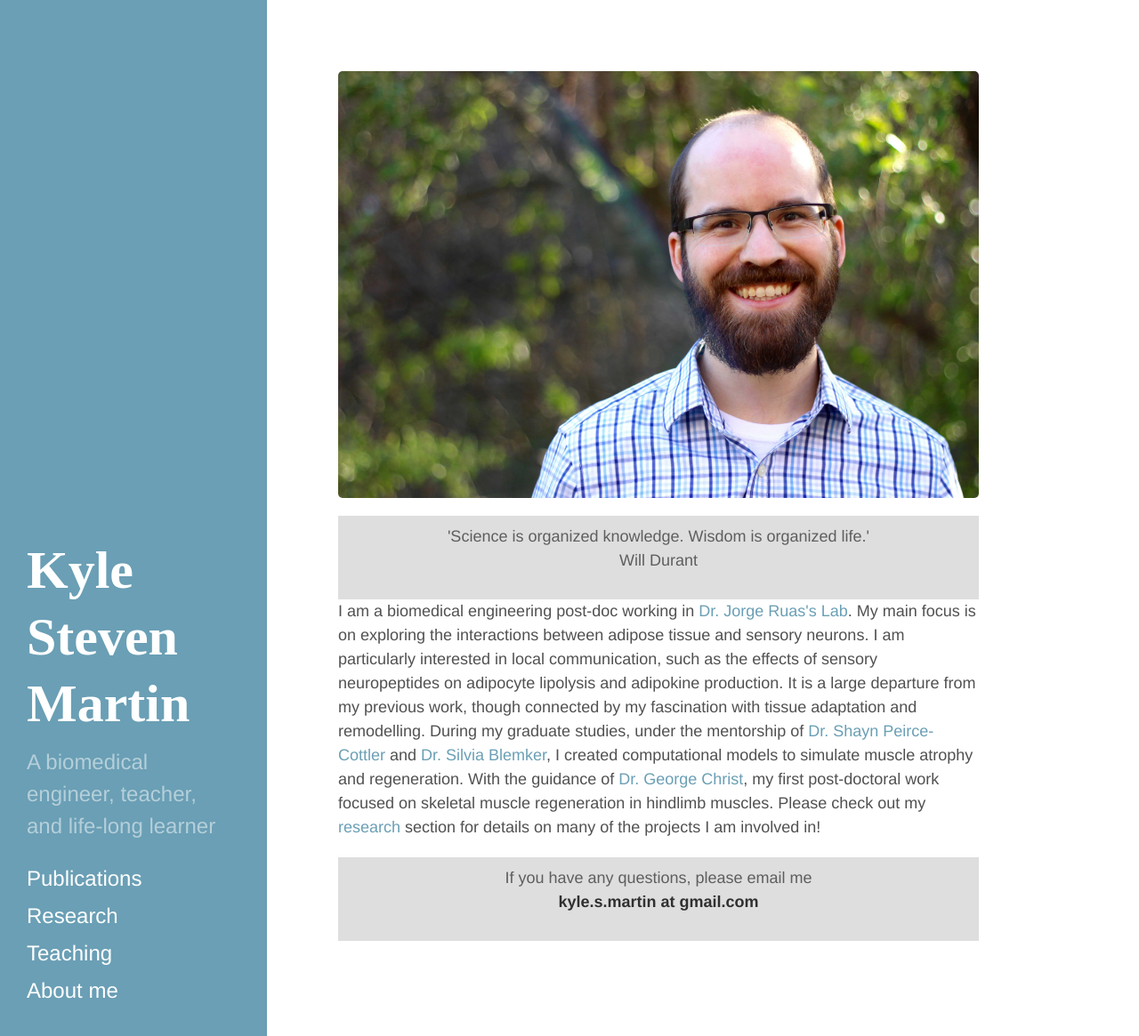
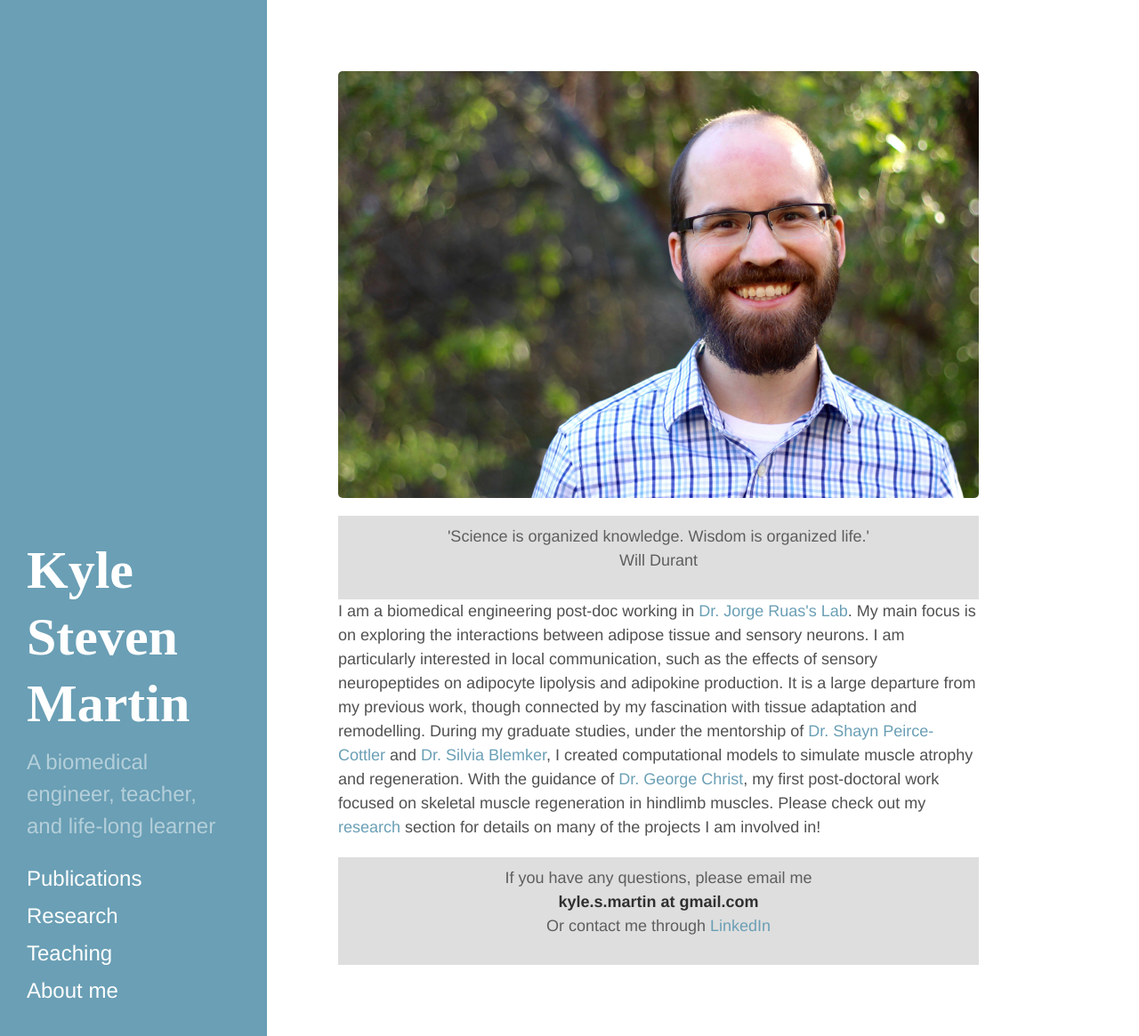
Before and after one commit to ksm362/ksm362.github.io, a Jekyll site: the page built from index.html, in a window 1280 px wide and 1165 px high. Shown: the whole window at 89% size. Built offline with Jekyll 4.4.1, drawn with Linux system fonts in a browser that asks for light colours; the list of posts is cut into pages by our own code.

Commit message:
Update index.html

```diff
--- a/index.html
+++ b/index.html
@@ -21,7 +21,7 @@ title: Home
 	<a href="{{ site.baseurl }}about">test2</a>  -->
 </p>
 <div class="message" align="middle";>
-  <p>If you have any questions, please email me <br> <strong> kyle.s.martin at gmail.com </strong> </p>
+  <p>If you have any questions, please email me <br> <strong> kyle.s.martin at gmail.com </strong> <br> Or contact me through <a href="https://www.linkedin.com/in/kyle-martin-2437371b/">LinkedIn</a></p>
 </div>
 <!-- ATROPHY MOVIE <iframe width="480" height="360" src="https://www.youtube.com/embed/oXthci6ar5s?rel=0&amp;controls=0&amp;showinfo=0&autoplay=1" frameborder="0"></iframe>
 INFLAMMATION MOVIE <iframe width="480" height="360" src="https://www.youtube.com/embed/sJIq7gGsWjE?rel=0&amp;controls=0&amp;showinfo=0&autoplay=1" frameborder="0"></iframe> -->
```
